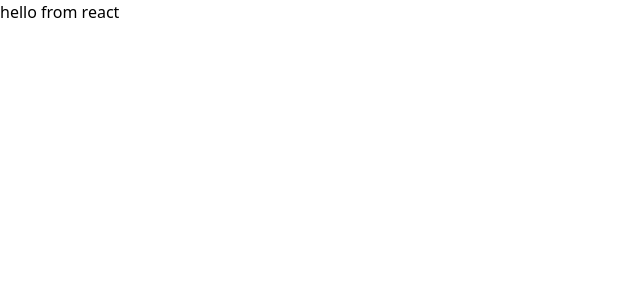
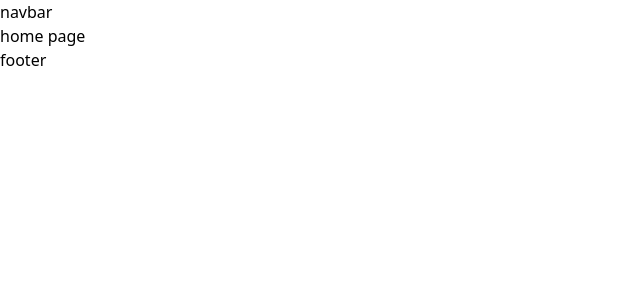
Before and after one commit to HunterMahmud/TripZone, a React (Vite) app: page / in a window 1280 px wide. Shown: the top 300 px of the page, without its empty margins (0-640 px from the left). Built offline with nearby package versions, Linux system fonts and the light colour scheme.

Commit message:
add: basic structure and file added

```diff
--- a/package.json
+++ b/package.json
@@ -10,8 +10,12 @@
     "preview": "vite preview"
   },
   "dependencies": {
+    "localforage": "^1.10.0",
+    "match-sorter": "^8.0.0",
     "react": "^18.3.1",
-    "react-dom": "^18.3.1"
+    "react-dom": "^18.3.1",
+    "react-router-dom": "^7.0.1",
+    "sort-by": "^1.2.0"
   },
   "devDependencies": {
     "@eslint/js": "^9.13.0",
--- a/src/App.tsx
+++ /dev/null
@@ -1,10 +0,0 @@
-
-const App = () => {
-  return (
-    <div>
-      <h1 className="text-3xl font-bold">hello from react</h1>
-    </div>
-  );
-};
-
-export default App;
--- /dev/null
+++ b/src/AuthProvider/AuthProvider.tsx
@@ -0,0 +1 @@
+// auth provider
--- /dev/null
+++ b/src/firebase/firebase.config.js
@@ -0,0 +1 @@
+// change the file name if needed
--- /dev/null
+++ b/src/hooks/useAuth.tsx
@@ -0,0 +1 @@
+// make the file accroding to your need
--- /dev/null
+++ b/src/layout/MainLayout.tsx
@@ -0,0 +1,16 @@
+import { Outlet } from "react-router-dom";
+import Footer from "../shared/Footer";
+import Navbar from "../shared/Navbar";
+
+
+const MainLayout: React.FC= () => {
+    return (
+        <div>
+            <Navbar/>
+            <Outlet/>
+            <Footer/>
+        </div>
+    );
+};
+
+export default MainLayout;
--- a/src/main.tsx
+++ b/src/main.tsx
@@ -1,10 +1,12 @@
-import { StrictMode } from 'react'
-import { createRoot } from 'react-dom/client'
-import App from './App'
-import './index.css'
+import { RouterProvider } from "react-router-dom";
+import { StrictMode } from "react";
+import { createRoot } from "react-dom/client";
+import "./index.css";
+import router from "./router/router";
 
-createRoot(document.getElementById('root')!).render(
+
+createRoot(document.getElementById("root")!).render(
   <StrictMode>
-    <App/>
-  </StrictMode>,
-)
+    <RouterProvider router={router} />
+  </StrictMode>
+);
--- /dev/null
+++ b/src/pages/Home.tsx
@@ -0,0 +1,10 @@
+
+const Home:React.FC = () => {
+    return (
+        <div>
+            home page
+        </div>
+    );
+};
+
+export default Home;
--- /dev/null
+++ b/src/router/router.tsx
@@ -0,0 +1,18 @@
+import { createBrowserRouter } from "react-router-dom";
+import MainLayout from "../layout/MainLayout";
+import Home from "../pages/Home";
+
+const router = createBrowserRouter([
+  {
+    path: "/",
+    element: <MainLayout/>,
+    children:[
+        {
+            path:'/',
+            element: <Home/>
+        }
+    ]
+  },
+]);
+
+export default router;
--- /dev/null
+++ b/src/shared/Footer.tsx
@@ -0,0 +1,10 @@
+
+const Footer: React.FC = () => {
+    return (
+        <div>
+            footer
+        </div>
+    );
+};
+
+export default Footer;
--- /dev/null
+++ b/src/shared/Navbar.tsx
@@ -0,0 +1,11 @@
+
+
+const Navbar: React.FC = () => {
+    return (
+        <div>
+            navbar
+        </div>
+    );
+};
+
+export default Navbar;
```
Also changed, not shown: src/components/TourCard.tsx (added, +10 -0 lines), 1 other file (tests, documents, lock files or other folders).
